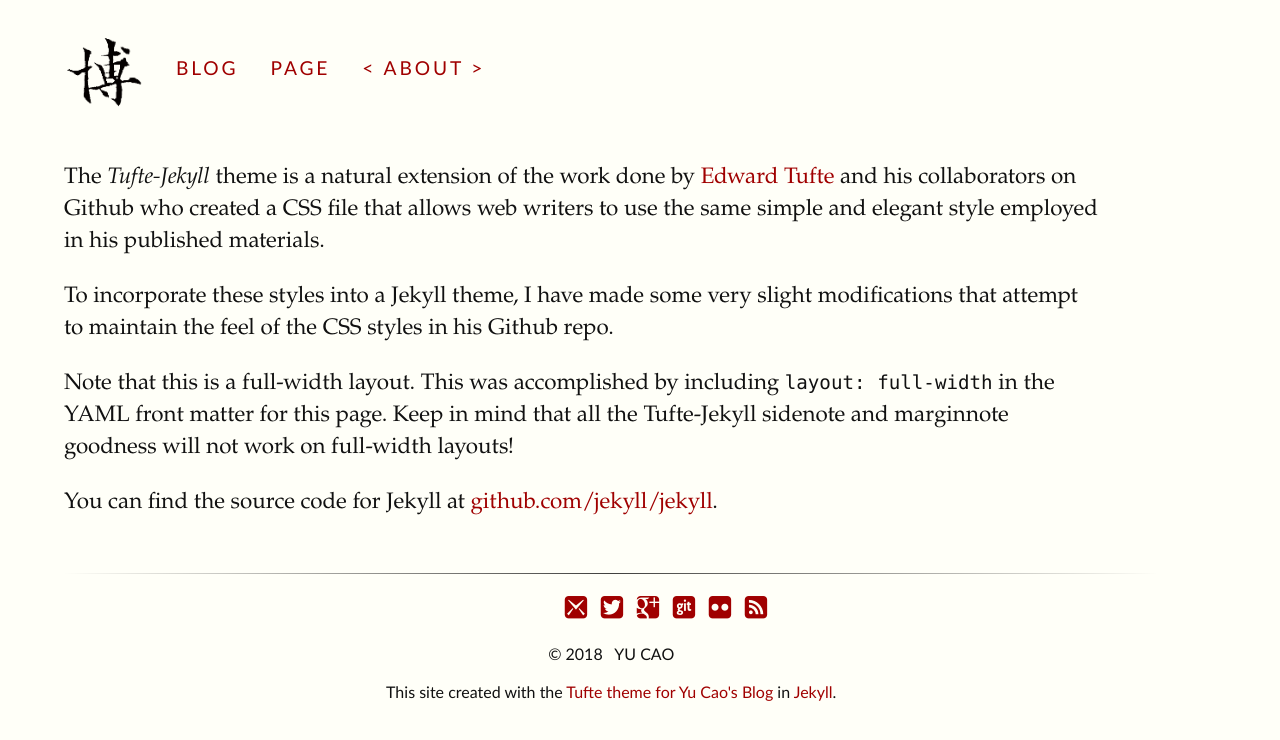
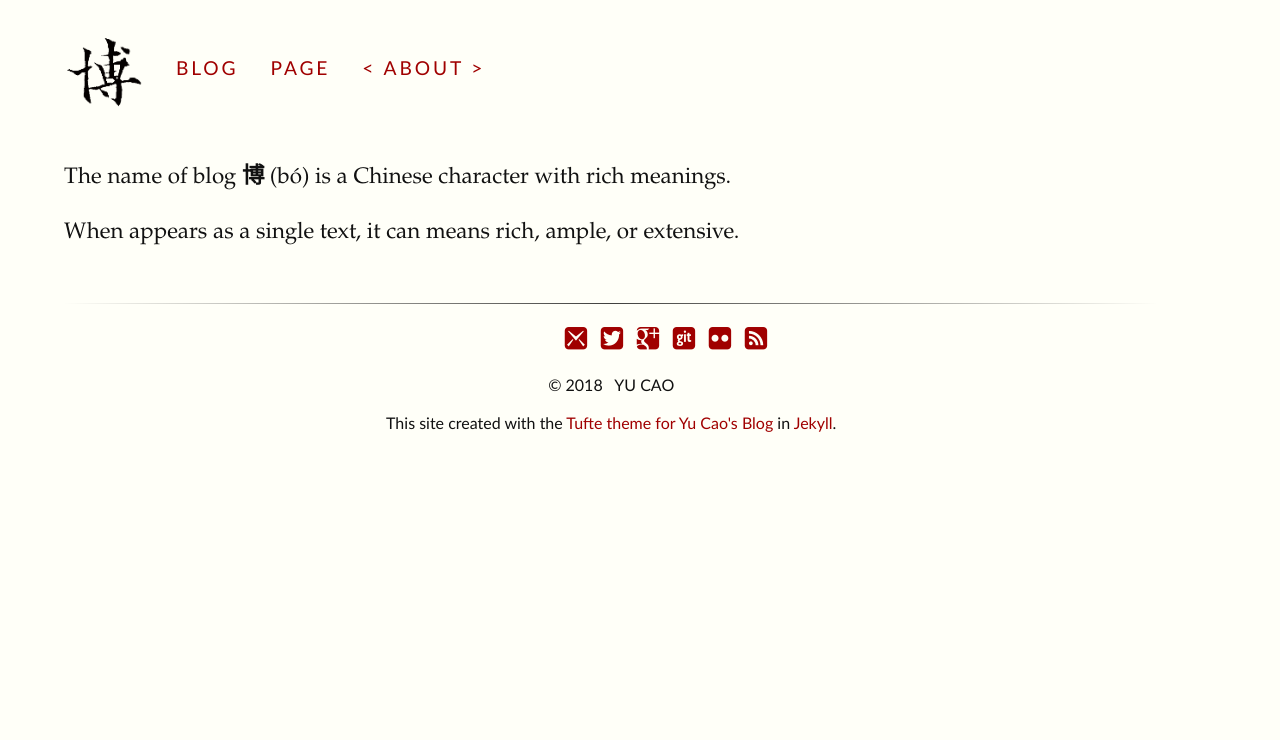
Before and after one commit to tsaoyu/blog, a Jekyll site: the page built from about/index.md, in a window 1280 px wide. Shown: the top 740 px of the page. Built offline with Jekyll 4.4.1, drawn with Linux system fonts in a browser that asks for light colours.

Commit message:
Update about and posts

````diff
--- a/about/index.md
+++ b/about/index.md
@@ -3,10 +3,6 @@ layout: full-width
 title: About
 ---
 
-The *Tufte-Jekyll* theme is a natural extension of the work done by [Edward Tufte](https://github.com/edwardtufte/tufte-css) and his collaborators on Github who created a CSS file that allows web writers to use the same simple and elegant style employed in his published materials.
+The name of blog **博**  (bó) is a Chinese character with rich meanings.
 
-To incorporate these styles into a Jekyll theme, I have made some very slight modifications that attempt to maintain the feel of the CSS styles in his Github repo.
-
-Note that this is a full-width layout. This was accomplished by including ```layout: full-width``` in the YAML front matter for this page. Keep in mind that all the Tufte-Jekyll sidenote and marginnote goodness will not work on full-width layouts!
-
-You can find the source code for Jekyll at [github.com/jekyll/jekyll](https://github.com/jekyll/jekyll).
+When appears as a single text, it can means rich, ample, or extensive.
````
Also changed, not shown: _posts/2015-02-19-tufte-style-jekyll-blog.md (+1 -1 lines), _posts/2015-10-03-Edge-Cases.md (+1 -1 lines).
